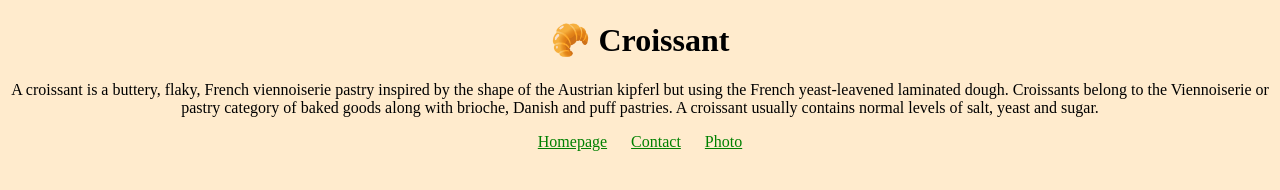
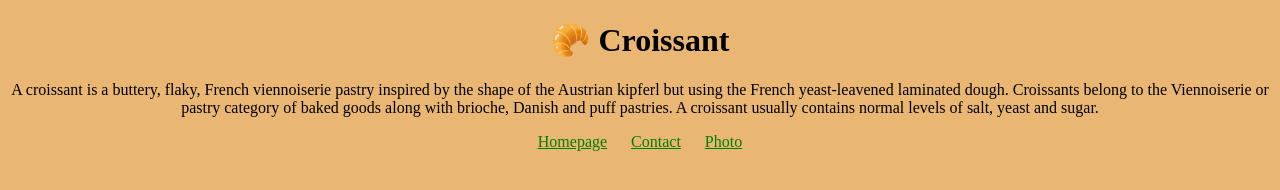
Before and after one commit to Morenibose/multiple-pages-static-website, a plain HTML site: page index.html in a window 1280 px wide. Drawn offline with Linux system fonts and the light colour scheme.

Commit message:
Adjusted the background color

```diff
--- a/css/styles.css
+++ b/css/styles.css
@@ -1,5 +1,5 @@
 body {
-  background: #ffebcd;
+  background: #e9b674;
 }
 h1,
 p {
```
